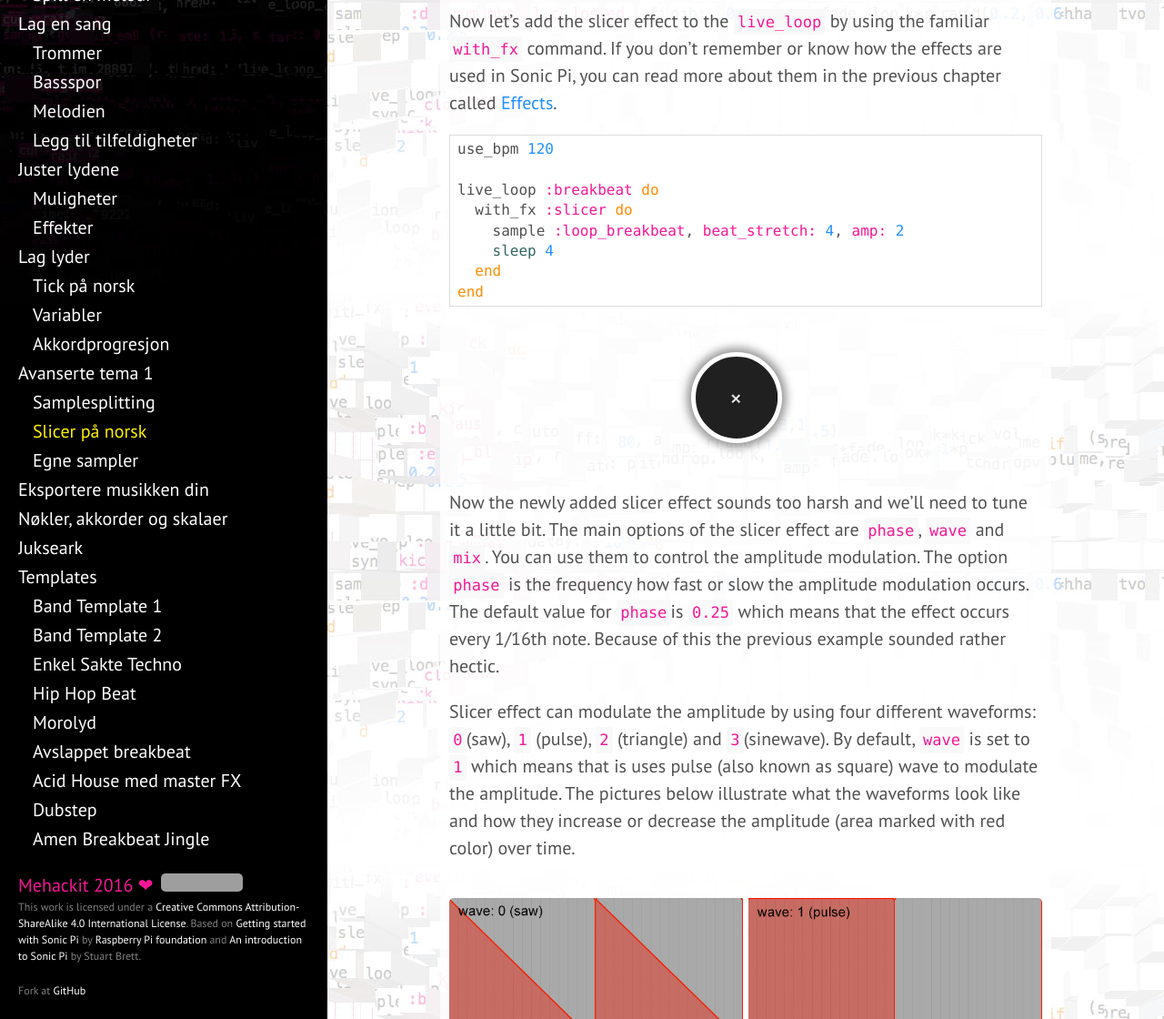
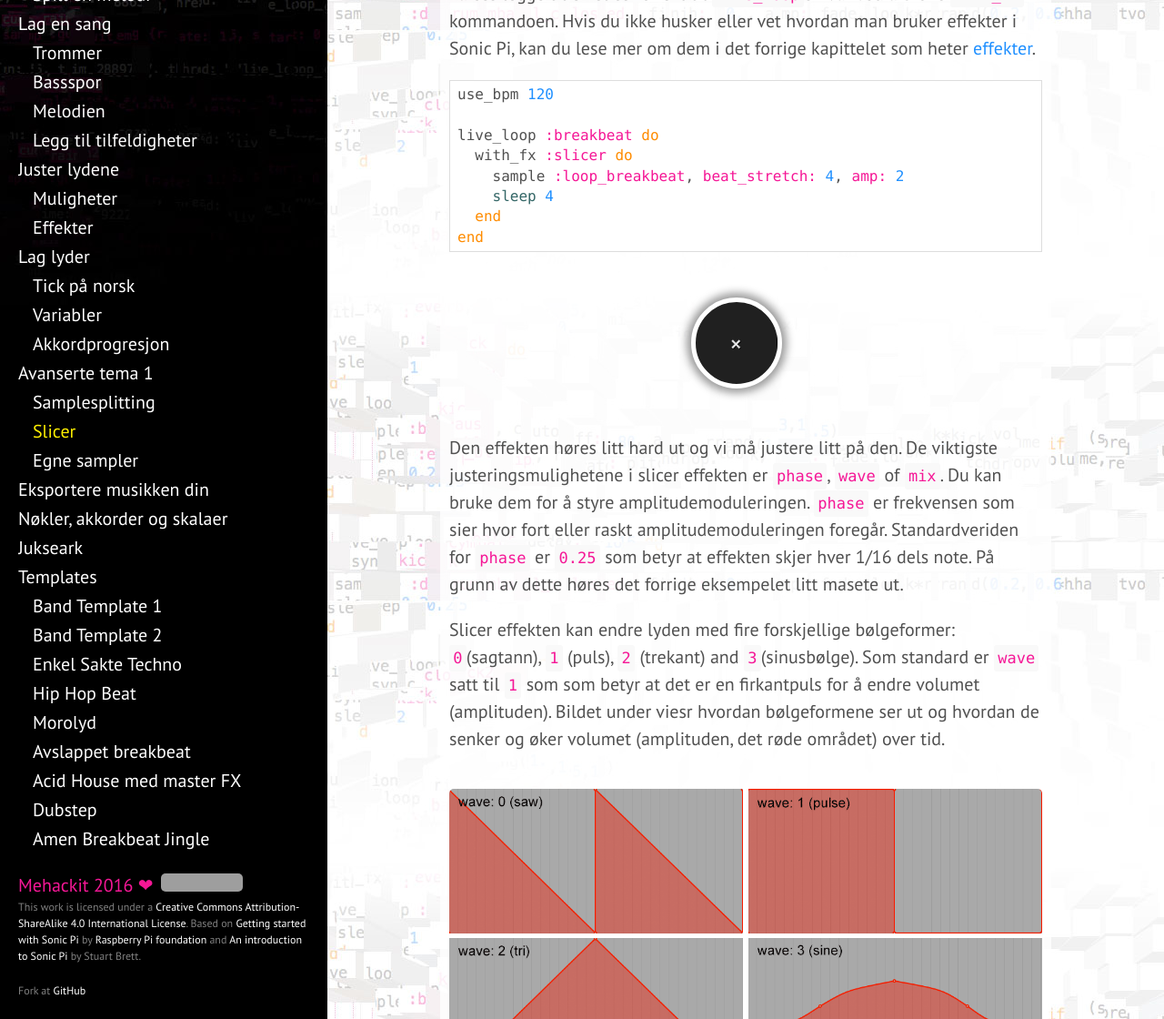
Before and after one commit to mehackit/sonic-pi-workshop, a Jekyll site: the page built from _exercises/no/05-advanced-topics-1/03-effect_slicer.md, in a window 1280 px wide and 1400 px high, scrolled down 657 px. Shown: the part 280-1400 px from the top of the window at 91% size. Built offline with Jekyll 4.4.1, drawn with Linux system fonts in a browser that asks for light colours; nearby versions of some CDN libraries; some of the changed text lies outside the part shown; grey boxes are pictures that could not be loaded.

Commit message:
Translate 05-03 to no

```diff
--- a/_exercises/no/05-advanced-topics-1/03-effect_slicer.md
+++ b/_exercises/no/05-advanced-topics-1/03-effect_slicer.md
@@ -1,11 +1,11 @@
 ---
 chapter: Avanserte tema 1
-title: Slicer på norsk
+title: Slicer
 lang: no
 layout: exercise
 ---
 
-In addition to the sample slicing presented in the previous topic, you can also use the audio effect `:slicer` to add some "rhythmic and chops" to your music. It basically alters the volume of the sound over time (and this effect is often called amplitude modulation). Now let's start our experiment with this effect by creating a new `live_loop` in an empty buffer and use the sample `:loop_breakbeat` as our building block:
+I tillegg til samplesplittingen i det forrige kapittelet kan du også bruke effekten `:slicer` for å legge på litt "rhythmic & chops" til musikken din. Det den gjør er å endre volumet av samplet over tid (dette kalles også amplititudemodifikasjon). La oss begynne å eksperimente med denne effekten ved å lage en ny `live_loop` i et tomt mellomlager og bruke samplet `:loop_breakbeat` som byggekloss:
 
 {% highlight ruby %}
 use_bpm 120
@@ -16,11 +16,11 @@ live_loop :breakbeat do
 end
 {% endhighlight %}
 
-The loop should now sound the same as in the video below. We are using the red color to indicate the volume of the sound and in this example it should be at maximum.
+Nå skal sangen din høres ut som i videoen under. Vi bruker rød farge for å vise volumet til lyden, og i eksempelet her skal det være på max hele tiden.
 
 {% include videoplayer.html filepath="/assets/video/breakbeat_dry" %}
 
-Now let's add the slicer effect to the `live_loop` by using the familiar `with_fx` command. If you don't remember or know how the effects are used in Sonic Pi, you can read more about them in the previous chapter called  <a href="{{ "/exercises/en/03-tweak-the-sounds/03-effects.html" | prepend: site.baseurl }}">Effects</a>.
+La oss legge til en slicer effekt til `live_loop`en vår ved å bruke `with_fx` kommandoen. Hvis du ikke husker eller vet hvordan man bruker effekter i Sonic Pi, kan du lese mer om dem i det forrige kapittelet som heter <a href="{{ "/exercises/no/03-tweak-the-sounds/03-effects.html" | prepend: site.baseurl }}">effekter</a>.
 
 {% highlight ruby %}
 use_bpm 120
@@ -35,13 +35,14 @@ end
 
 {% include player.html filepath="/assets/audio/breakbeat_slicer.mp3" %}
 
-Now the newly added slicer effect sounds too harsh and we'll need to tune it a little bit. The main options of the slicer effect are `phase`, `wave` and `mix`. You can use them to control the amplitude modulation. The option `phase` is the frequency how fast or slow the amplitude modulation occurs. The default value for `phase`is `0.25` which means that the effect occurs every 1/16th note. Because of this the previous example sounded rather hectic.
 
-Slicer effect can modulate the amplitude by using four different waveforms: `0`(saw), `1` (pulse), `2` (triangle) and `3`(sinewave). By default, `wave` is set to `1` which means that is uses pulse (also known as square) wave to modulate the amplitude. The pictures below illustrate what the waveforms look like and how they increase or decrease the amplitude (area marked with red color) over time.
+Den effekten høres litt hard ut og vi må justere litt på den. De viktigste justeringsmulighetene i slicer effekten er `phase`, `wave` of `mix`. Du kan bruke dem for å styre amplitudemoduleringen. `phase` er frekvensen som sier hvor fort eller raskt amplitudemoduleringen foregår. Standardveriden for `phase` er `0.25` som betyr at effekten skjer hver 1/16 dels note. På grunn av dette høres det forrige eksempelet litt masete ut.
+
+Slicer effekten kan endre lyden med fire forskjellige bølgeformer: `0`(sagtann), `1` (puls), `2` (trekant) and `3`(sinusbølge). Som standard er `wave` satt til `1` som som betyr at det er en firkantpuls for å endre volumet (amplituden). Bildet under viesr hvordan bølgeformene ser ut og hvordan de senker og øker volumet (amplituden, det røde området) over tid.
 
 <img src="{{ "/assets/img/slicer_waveforms.png" | prepend: site.baseurl }}" width="100%">
 
-Now let's try to change the waveform to the saw (`wave: 0`). This should make the effect a little bit smoother and less abrupt.
+Nå kan du prøve å endre bølgeformen til en sagtann (`wave: 0`). Det burde gjøre effekten litt mykere og ikke så brå.
 
 {% highlight ruby %}
 use_bpm 120
@@ -56,17 +57,17 @@ end
 
 {% include videoplayer.html filepath="/assets/video/fx_slicer_wave_0" %}
 
-Let's double the duration of the phase (`phase: 0.5`) and switch the waveform to pulse (`wave: 1`):
+La oss senke frekvensen ved å øke phase (`phase: 0.5`) og bytte bølgeformen til en firkantpuls (`wave: 1`):
 
 {% include videoplayer.html filepath="/assets/video/fx_slicer_wave_1" %}
 
-Now what happens if we use the following options (`phase: 0.5, wave: 1`) with the effect:
+Hva skjer om vi bruker disse verdiene på effekten? (`phase: 0.5, wave: 1`):
 
 {% include videoplayer.html filepath="/assets/video/fx_slicer_wave_2" %}
 
-This way it's quite easy to add some rhythm, variance and dynamics to the drum loops. Remember that you can also use this with the synthesizers in Sonic Pi!
+På denne måten er det ganske lett å legge på rytme, variasjon og dynamikk til trommesporet. Husk at du også kan bruke dette på synthesizerene i Sonic Pi!
 
-Here is the last slicer effect example that uses longer phase times with the slicer effect:
+Her er et siste slicer effekt eksempel som bruker lenger fasetider (phase) med slicer effekten:
 
 {% highlight ruby %}
 use_bpm 120
```
